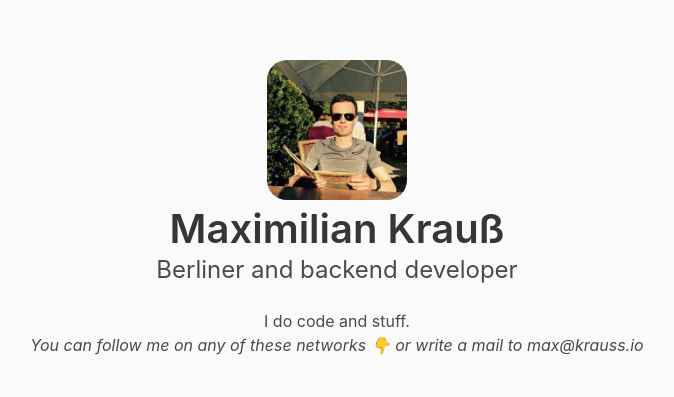
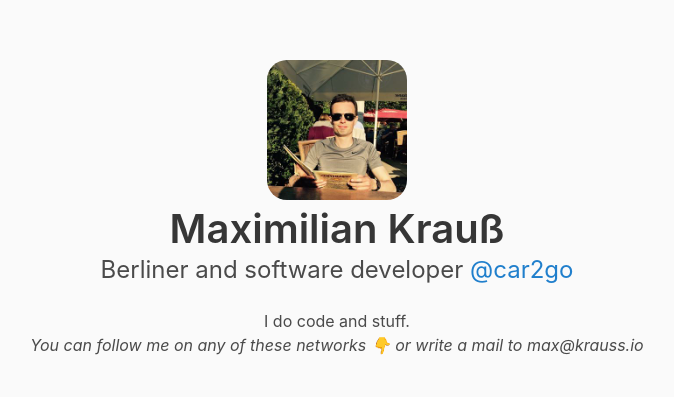
Before and after one commit to maximilian-krauss/maximilian.now.sh, a website: page html/index.html in a window 1280 px wide. Shown: the part 144-541 px from the top of the page, without its empty margins (303-977 px from the left). Drawn offline with nearby package versions, Linux system fonts and the light colour scheme; files that its build step writes are made by us from their sources; files whose address does not match are found by name.

Commit message:
Updated index

```diff
--- a/html/index.html
+++ b/html/index.html
@@ -39,7 +39,8 @@
                             Maximilian Krauß
                         </h1>
                         <h2 class="subtitle is-4">
-                            Berliner and backend developer
+                            Berliner and software developer
+                            <a href="https://www.car2go.com" target="_blank">@car2go</a>
                         </h2>
                         <p>
                             I do code and stuff.
```
